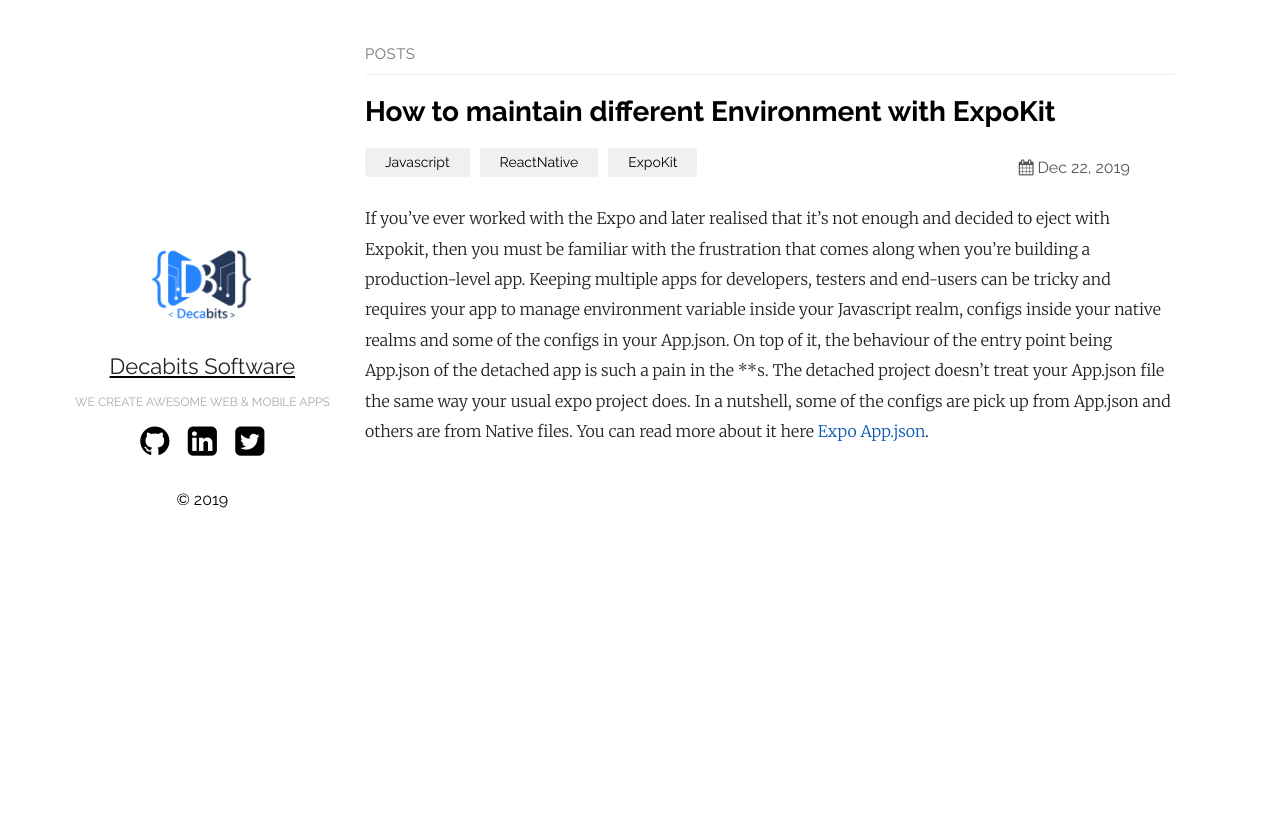
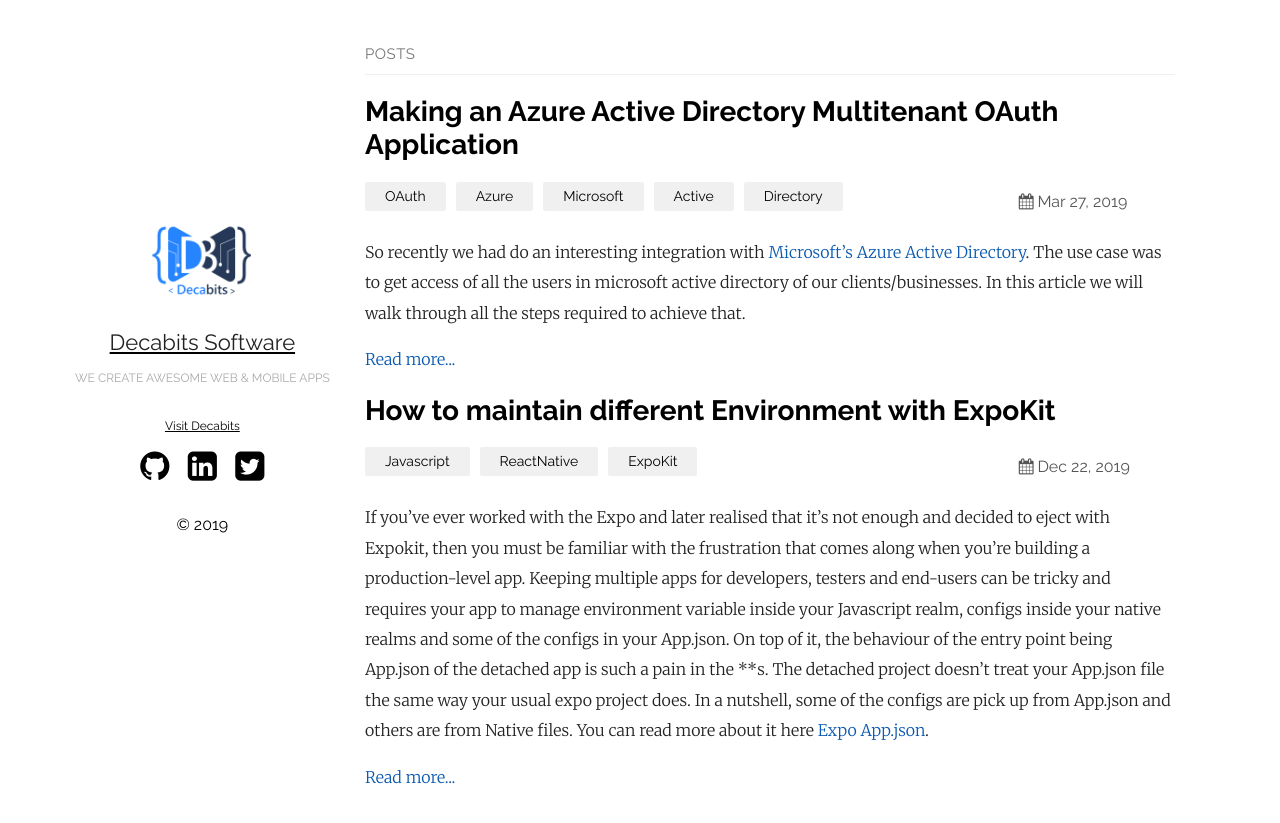
Before and after one commit to decabits/blog, a Jekyll site: the page built from index.md, in a window 1280 px wide. Shown: the top 823 px of the page. Built offline with Jekyll 4.4.1, drawn with Linux system fonts in a browser that asks for light colours; some of the changed lines change nothing that is shown.

Commit message:
Add azure active directory and make blog more intuitive

````diff
--- a/_layouts/default.html
+++ b/_layouts/default.html
@@ -6,11 +6,12 @@
 <body>
 	<main class="container">
 		<section class="about">
-			<a href="https://decabits.com" style="text-align: center">
+			<a href="/" style="text-align: center">
 				<img src="{{ "/assets/images/Decabitslogo.png" | relative_url }}" alt="{{ site.plainwhite.name }}">
 				<h2>{{ site.plainwhite.name }}</h2>
 			</a>
 			<p class="tagline">{{ site.plainwhite.tagline }}</p>
+			<p class="tagline"><a href="https://decabits.com">Visit Decabits</a></p>
 			<ul class="social">
                 {%- if site.plainwhite.social_links.github -%}
 				<a href="https://github.com/{{ site.plainwhite.social_links.github }}"><li><i class="icon-github-circled"></i></li></a>
--- a/_layouts/home.html
+++ b/_layouts/home.html
@@ -14,7 +14,8 @@
     <h1 id="posts-label">posts</h1>
   </li>
 
-  {%- for post in site.posts -%}
+  {% assign latest_posts = site.posts | reverse %}
+  {%- for post in latest_posts -%}
   <li>
     {%- assign date_format = site.plainwhite.date_format | default: "%b %-d, %Y" -%}
     <a class="post-link" href="{{ post.url | relative_url }}">
@@ -31,6 +32,7 @@
     <div class="post">
       {%- if site.show_excerpts -%}
       {{ post.excerpt }}
+      <a href="{{ post.url | relative_url }}">Read more...</a>
       {%- endif -%}
     </div>
   </li>
--- /dev/null
+++ b/_posts/2020-03-03-Multitenant-Azure-Active-Directory-Authorization.markdown
@@ -0,0 +1,76 @@
+---
+layout: post
+title:  Making an Azure Active Directory Multitenant OAuth Application
+date:   2019-03-27 09:57:36 +0530
+categories: OAuth Azure Microsoft Active Directory
+---
+
+So recently we had do an interesting integration with <a href="https://azure.microsoft.com/en-in/services/active-directory/">Microsoft's Azure Active Directory</a>. The use case was to get access of all the users in microsoft active directory of our clients/businesses.
+In this article we will walk through all the steps required to achieve that.
+
+### Step 1 - Register an application on Azure Portal
+
+You need to register an OAuth application in your azure portal.
+
+- So first thing you need to do is to log in/register to [Azure Portal](https://portal.azure.com/).
+- Once logged in please open Active Directory (create a new directory if required).
+- Now click on **App Registrations** in the left panel as depicted in the screenshot below and create a new application.
+- Fill out the details for your application form. Make sure to select **Accounts in any organizational directory** as it is going to be a Multitenant application.
+
+<img src="/assets/images/azure/azure-active-directory.png" alt="Azure Active Directory" style="width:80%; margin:auto;">
+
+New App Sample -
+
+<img src="/assets/images/azure/azure-new-app.png" alt="Azure Active Directory New App" style="width:80%; margin:auto;">
+
+
+### Step 2 - Get the access from active directory administrator
+
+Once your app is registered you can access it using a unique URL for your OAuth application which will look like -
+
+```
+https://login.microsoftonline.com/da2242ef-5ee5-4315-b939-2d05e11b533a/oauth2/v2.0/authorize?client_id=4b424178-e809-4f8e-9dfa-bd0bc290762b&response_type=code&redirect_uri=https%3A%2F%2Fdecabits.com/azure/callback&response_mode=query&scope=offline_access%20user.read.all%20user.read&state=12345
+```
+
+Lets break it out and understand the use of each semantic -
+
+- **https://login.microsoftonline.com/** - Base URL used for login
+- **da2242ef-5ee5-4315-b939-2d05e11b533a** - Your active directory specific tenant Id.
+- **client_id=4b424178-e809-4f8e-9dfa-bd0bc290762b** - Your application/client id after registration
+- **redirect_uri=https%3A%2F%2Fdecabits.com/azure/callback** - Same redirect uri as you added while app registration
+- **scope=offline_access%20user.read.all%20user.read** - The permissions you need from user, most important here is read all users
+
+Now if you are part of tenant with id `da2242ef-5ee5-4315-b939-2d05e11b533a` and you have read access to all users you should be able to login successfully and provide the access code back to the redirect URI that can use it to get authorization/refresh token which will later be used to fetch user information.
+
+
+The problem with above is that it is allowing access to a single-tenant i.e `da2242ef-5ee5-4315-b939-2d05e11b533a`, so how can we make it multi-tenant i.e general. There are two ways -
+
+Instead of specific tenant you can use -
+
+1. **common** - Allows any microsoft user to login but only gives personal access so read all users will not be granted, so not correct for our use case.
+2. **organizations** - Allows only organization accounts to login and can give access to read all user if logged in user is user/global adminstrator.
+
+So we replace the specific tenant with a multi-tenant allowing value i.e `organizations`. Our new url is -
+
+```
+https://login.microsoftonline.com/organizations/oauth2/v2.0/authorize?client_id=4b424178-e809-4f8e-9dfa-bd0bc290762b&response_type=code&redirect_uri=https%3A%2F%2Fdecabits.com/azure/callback&response_mode=query&scope=offline_access%20user.read.all%20user.read&state=12345
+```
+
+Once you open the link, it should look like -
+
+<img src="/assets/images/azure/azure-ad-login-link.png" alt="Azure Active Directory New App" style="width:80%; margin:auto;">
+
+
+### Step 3 - Exchange code for authorization token & refresh token and fetch all users
+
+If you reached so far, you are done with the main part, now all that is left is to fetch the authorization token and fetch the users.
+
+I will really recommend to follow official microsoft documents from hereon to make sure you make the correct API call -
+
+1. Get authorization token - [Here](https://docs.microsoft.com/en-us/graph/auth-v2-user#3-get-a-token)
+1. Refreshing token - [Here](https://docs.microsoft.com/en-us/graph/auth-v2-user#5-use-the-refresh-token-to-get-a-new-access-token)
+1. Accessing API - [Here](https://docs.microsoft.com/en-us/graph/auth-v2-user#4-use-the-access-token-to-call-microsoft-graph). Make sure to replace `GET https://graph.microsoft.com/v1.0/me` with `GET https://graph.microsoft.com/v1.0/users` to fetch all users.
+
+Vola!! You have integrated users from your clients/business into your platform.
+
+<strong>If you face any issues, please feel to reach us at info@decabits.com. We'll be happy to help you out. Cheers!!</strong>
````
Also changed, not shown: assets/images/azure/azure-active-directory.png (added), assets/images/azure/azure-new-app.png (added), 1 other file.
